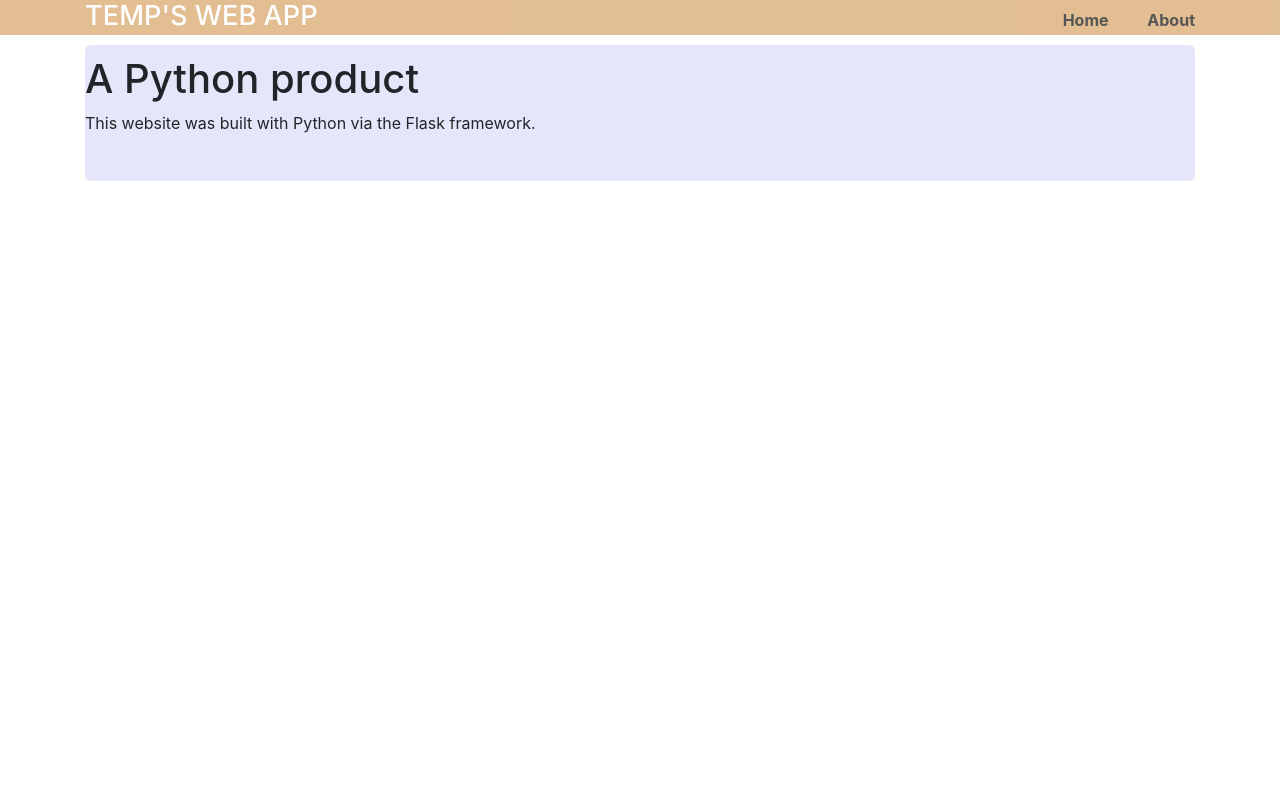
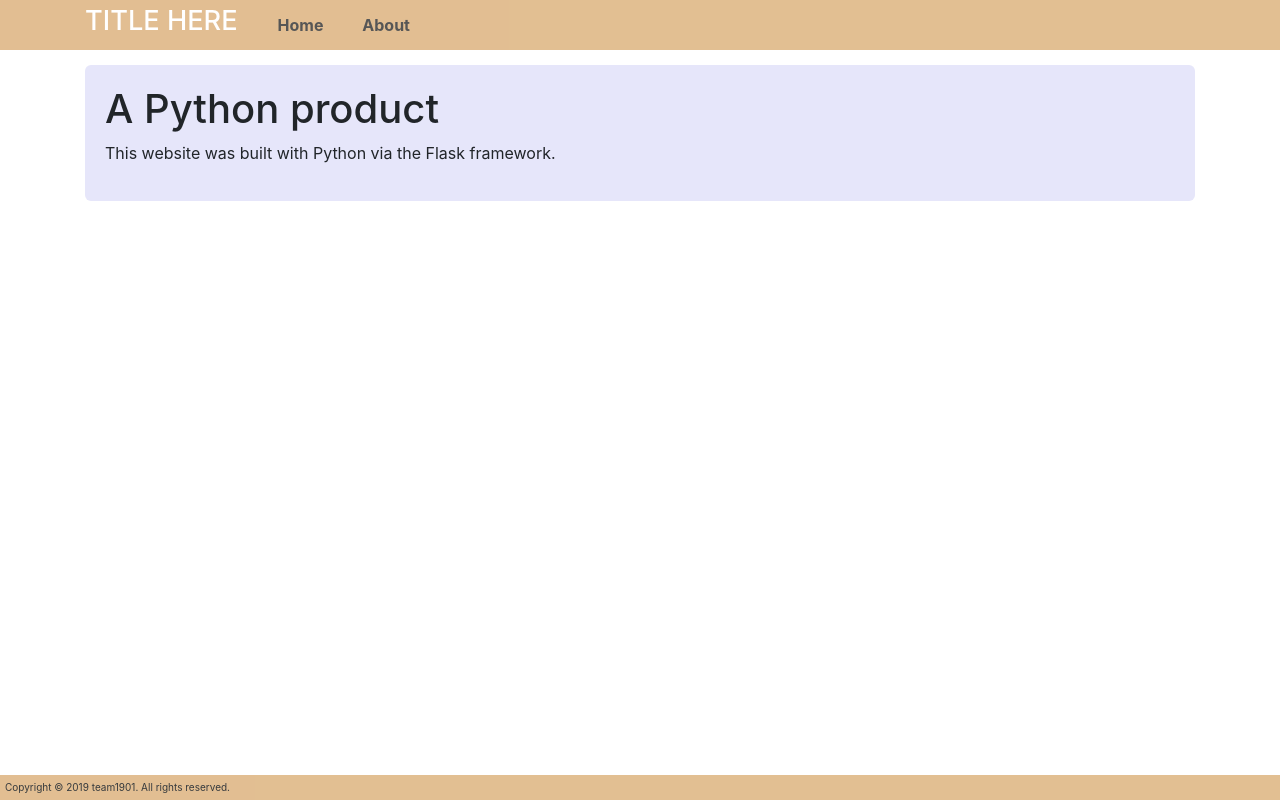
Before and after one commit to Xdecosee/TINTAA, a Flask app: page / in a window 1280 px wide. Run offline with Flask 2, Linux system fonts and the light colour scheme; some libraries are stand-ins or nearby versions.

Commit message:
bare bones layout. update readme. add bootstrap

```diff
--- a/static/css/main.css
+++ b/static/css/main.css
@@ -9,10 +9,20 @@ body {
    */
   header {
     background-color: #DFB887;
-    height: 35px;
+    height: 50px;
     width: 100%;
     opacity: .9;
     margin-bottom: 10px;
+  }
+  footer {
+    background-color: #DFB887;
+    width: 100%;
+    opacity: .9;
+    /*height: 10px;*/
+    padding: 5px;
+    font-size: 10px;
+    position: absolute;
+    bottom: 0;
   }
   header h1.logo {
     margin: 0;
@@ -31,16 +41,18 @@ body {
   .container {
     width: 1200px;
     margin: 0 auto;
+    padding: 5px;
   }
+
   div.home {
-    padding: 10px 0 30px 0;
+    padding: 20px;
     background-color: #E6E6FA;
     -webkit-border-radius: 6px;
        -moz-border-radius: 6px;
             border-radius: 6px;
   }
   div.about {
-    padding: 10px 0 30px 0;
+    padding: 20px;
     background-color: #E6E6FA;
     -webkit-border-radius: 6px;
        -moz-border-radius: 6px;
@@ -61,7 +73,7 @@ body {
     color: #999;
   }
   .menu {
-    float: right;
+    float: left;
     margin-top: 8px;
   }
   .menu li {
@@ -74,3 +86,7 @@ body {
     color: #444;
     text-decoration: none;
   }
+  .menu li a:hover {
+    color: #fff;
+    text-decoration: none;
+  }
--- a/templates/layout.html
+++ b/templates/layout.html
@@ -9,13 +9,12 @@
     </head>
     <body>
         <header>
-        <div class="container">
-            <h1 class="logo">temp's web app</h1>
+        <div class="container" id="headerDiv">
+            <h1 class="logo">title here</h1>
             <strong><nav>
             <ul class="menu">
                 <!--<li><a href="{{ url_for('home') }}">Home</a></li>
                 <li><a href="{{ url_for('about') }}">About</a></li>-->
-
                 <li><a href="/">Home</a></li>
                 <li><a href="about">About</a></li>
 
@@ -30,4 +29,8 @@
         </div>
 
     </body>
+    <footer>
+        Copyright © 2019 team1901.
+            All rights reserved.
+    </footer>
 </html>
```
Also changed, not shown: README.md, 7 other files.
